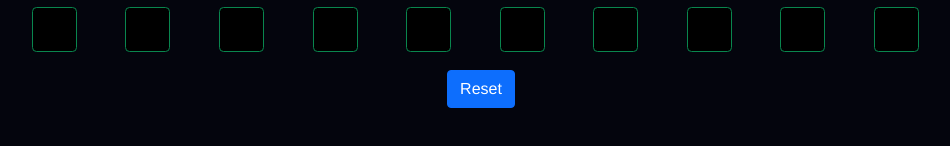
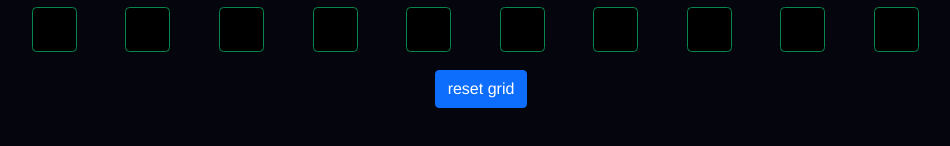
Before and after one commit to ruthrootz/habit-hub, a Vue app: page / in a window 1280 px wide. Shown: the part 574-720 px from the top of the page, without its empty margins (159-1109 px from the left). Built offline with nearby package versions, Linux system fonts and the light colour scheme.

Commit message:
changed wording

```diff
--- a/src/components/HabitHub.vue
+++ b/src/components/HabitHub.vue
@@ -11,7 +11,7 @@
       </b-row>
     </b-container>
     <b-button-group>
-      <b-button variant="primary" @click="resetGrid()">Reset</b-button>
+      <b-button variant="primary" @click="resetGrid()">reset grid</b-button>
     </b-button-group>
   </div>
 </template>
```
